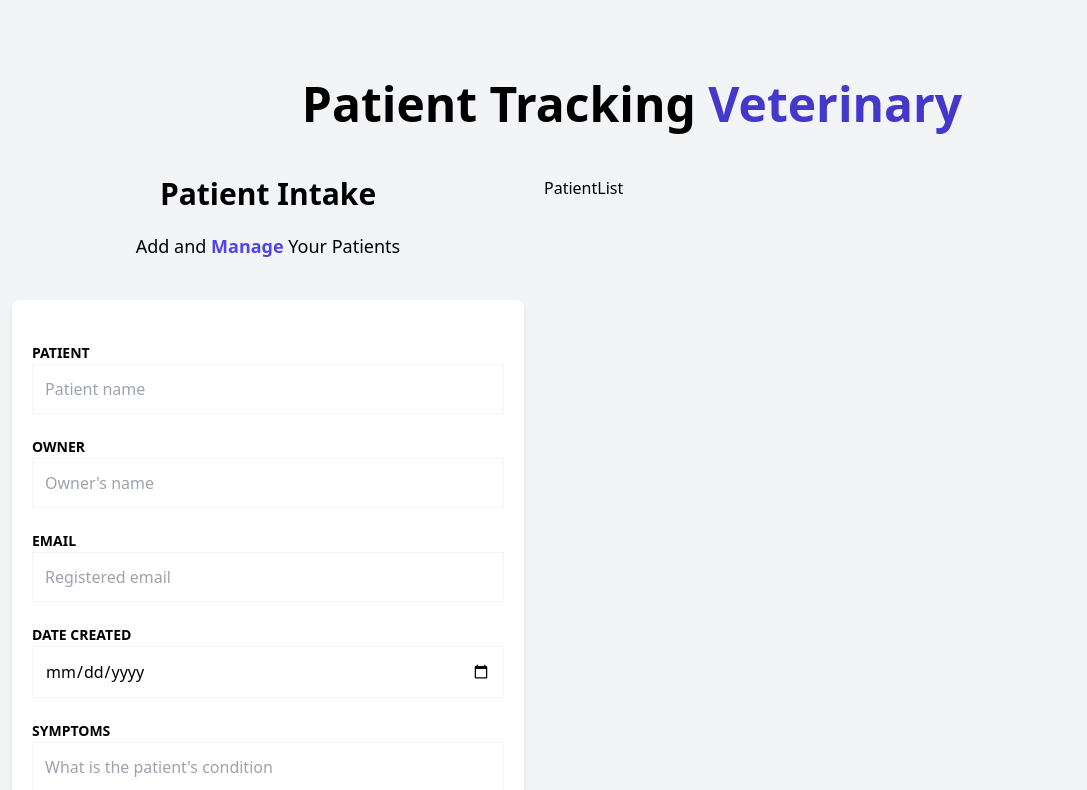
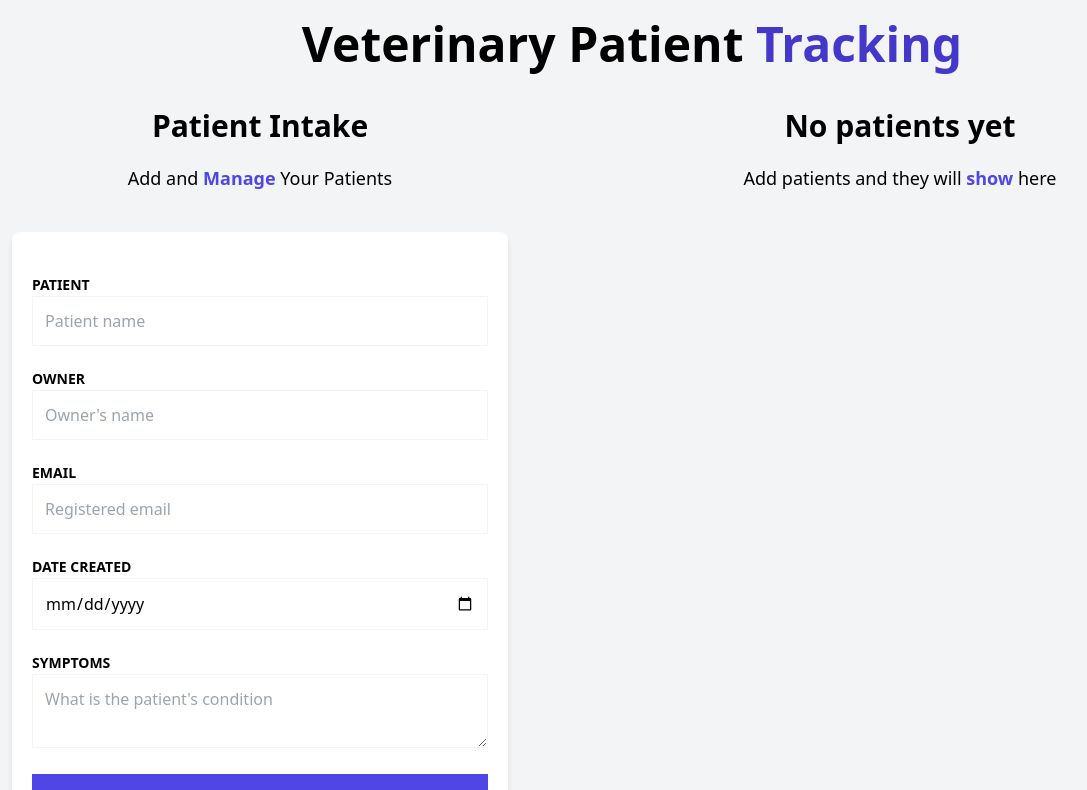
Before and after one commit to janr0599/administrador-de-pacientes-zustand, a React (Vite) app: page / in a window 1280 px wide. Shown: the top 790 px of the page, without its empty margins (8-1095 px from the left). Built offline with nearby package versions, Linux system fonts and the light colour scheme.

Commit message:
added client list, client details and clientdetailsitem components

```diff
--- a/package.json
+++ b/package.json
@@ -12,12 +12,15 @@
   "dependencies": {
     "react": "^18.3.1",
     "react-dom": "^18.3.1",
-    "react-hook-form": "^7.53.0"
+    "react-hook-form": "^7.53.0",
+    "uuid": "^10.0.0",
+    "zustand": "^5.0.0-rc.2"
   },
   "devDependencies": {
     "@eslint/js": "^9.9.0",
     "@types/react": "^18.3.3",
     "@types/react-dom": "^18.3.0",
+    "@types/uuid": "^10.0.0",
     "@vitejs/plugin-react-swc": "^3.5.0",
     "autoprefixer": "^10.4.20",
     "eslint": "^9.9.0",
--- a/src/App.tsx
+++ b/src/App.tsx
@@ -4,13 +4,13 @@ import PatientList from "./components/PatientList";
 function App() {
   return (
     <>
-      <div className="container mx-auto mt-20">
+      <div className="container mx-auto mt-5">
         <h1 className="font-black text-5xl text-center md:w-2/3 md:mx-auto">
-          Patient Tracking {""}
-          <span className="text-indigo-700">Veterinary</span>
+          Veterinary Patient {""}
+          <span className="text-indigo-700">Tracking</span>
         </h1>
 
-        <div className="mt-12 md:flex">
+        <div className="mt-10 md:flex">
           <PatientForm />
           <PatientList />
         </div>
--- /dev/null
+++ b/src/components/PatientDetailItem.tsx
@@ -0,0 +1,15 @@
+type PatientDetailItemProps = {
+  label: string;
+  data: string;
+};
+
+function PatientDetailItem({ label, data }: PatientDetailItemProps) {
+  return (
+    <p className="font-bold mb-3 text-gray-700 uppercase">
+      {label}: {""}
+      <span className="font-normal normal-case">{data}</span>
+    </p>
+  );
+}
+
+export default PatientDetailItem;
--- /dev/null
+++ b/src/components/PatientDetails.tsx
@@ -0,0 +1,24 @@
+import { Patient } from "../types";
+import PatientDetailItem from "./PatientDetailItem";
+
+type PatientDetailsProps = {
+  patient: Patient;
+};
+
+function PatienttDetails({ patient }: PatientDetailsProps) {
+  return (
+    <div className="bg-white shadow-md rounded-lg py-5 px-5 my-5">
+      <PatientDetailItem label={"id"} data={patient.id} />
+      <PatientDetailItem label={"name"} data={patient.name} />
+      <PatientDetailItem label={"owner"} data={patient.owner} />
+      <PatientDetailItem label={"email"} data={patient.email} />
+      <PatientDetailItem
+        label={"date registered"}
+        data={patient.date.toString()}
+      />
+      <PatientDetailItem label={"symptoms"} data={patient.symptoms} />
+    </div>
+  );
+}
+
+export default PatienttDetails;
--- a/src/components/PatientForm.tsx
+++ b/src/components/PatientForm.tsx
@@ -1,19 +1,19 @@
 import { useForm } from "react-hook-form";
 import Error from "./Error";
+import { DraftPatient } from "../types";
+import { usePatientStore } from "../store";
 
 function PatientForm() {
+  const { addPatient } = usePatientStore();
+
   const {
     register,
     handleSubmit,
     formState: { errors },
-  } = useForm();
+  } = useForm<DraftPatient>();
 
-  const registerPatient = () => {
-    console.log("New patient");
-  };
-
-  const removeWhiteSpaces = (value: String) => {
-    value.trim();
+  const registerPatient = (data: DraftPatient) => {
+    addPatient(data);
   };
 
   return (
@@ -45,26 +45,24 @@ function PatientForm() {
             })}
           />
 
-          {errors.name && <Error>{errors.name.message as String}</Error>}
+          {errors.name && <Error>{errors.name.message}</Error>}
         </div>
 
         <div className="mb-5">
-          <label htmlFor="caretaker" className="text-sm uppercase font-bold">
+          <label htmlFor="owner" className="text-sm uppercase font-bold">
             Owner
           </label>
           <input
-            id="caretaker"
+            id="owner"
             className="w-full p-3  border border-gray-100"
             type="text"
             placeholder="Owner's name"
-            {...register("caretaker", {
+            {...register("owner", {
               required: "Owner's name is required",
             })}
           />
 
-          {errors.caretaker && (
-            <Error>{errors.caretaker.message as String}</Error>
-          )}
+          {errors.owner && <Error>{errors.owner.message}</Error>}
         </div>
 
         <div className="mb-5">
@@ -84,8 +82,7 @@ function PatientForm() {
               },
             })}
           />
-          {errors.email && <Error>{errors.email.message as string}</Error>}
-          {errors.pattern && <Error>{errors.pattern.message as string}</Error>}
+          {errors.email && <Error>{errors.email.message}</Error>}
         </div>
 
         <div className="mb-5">
@@ -97,11 +94,11 @@ function PatientForm() {
             className="w-full p-3  border border-gray-100"
             type="date"
             {...register("date", {
-              required: "Registered date is required",
+              required: "Date created is required",
             })}
           />
 
-          {errors.date && <Error>{errors.date.message as String}</Error>}
+          {errors.date && <Error>{errors.date.message}</Error>}
         </div>
 
         <div className="mb-5">
@@ -117,9 +114,7 @@ function PatientForm() {
             })}
           />
 
-          {errors.symptoms && (
-            <Error>{errors.symptoms.message as String}</Error>
-          )}
+          {errors.symptoms && <Error>{errors.symptoms.message}</Error>}
         </div>
 
         <input
--- a/src/components/PatientList.tsx
+++ b/src/components/PatientList.tsx
@@ -1,5 +1,39 @@
+import { usePatientStore } from "../store";
+import PatientDetails from "./PatientDetails";
+
 function PatientList() {
-  return <div>PatientList</div>;
+  const { patients } = usePatientStore();
+
+  console.log(patients);
+
+  return (
+    <div className="md:w-1/2 lg:w-3/5 md:h-screen overflow-y-scroll">
+      {patients.length ? (
+        <>
+          <h2 className="font-black text-3xl text-center">Patient List</h2>
+
+          <p className="text-lg mt-5 text-center mb-10">
+            Track and {""}
+            <span className="text-indigo-600 font-bold">edit {""}</span>
+            Your Patients
+          </p>
+          {patients.map((patient) => (
+            <PatientDetails key={patient.id} patient={patient} />
+          ))}
+        </>
+      ) : (
+        <>
+          <h2 className="font-black text-3xl text-center">No patients yet</h2>
+
+          <p className="text-lg mt-5 text-center mb-10">
+            Add patients and they will {""}
+            <span className="text-indigo-600 font-bold">show {""}</span>
+            here
+          </p>
+        </>
+      )}
+    </div>
+  );
 }
 
 export default PatientList;
--- /dev/null
+++ b/src/store.ts
@@ -0,0 +1,26 @@
+import { create } from "zustand";
+import { DraftPatient, Patient } from "./types";
+import { v4 as uuidv4 } from "uuid";
+
+type PatientState = {
+  patients: Patient[];
+  addPatient: (data: DraftPatient) => void;
+};
+
+const createPatient = (data: DraftPatient): Patient => {
+  return {
+    ...data,
+    id: uuidv4(),
+  };
+};
+
+export const usePatientStore = create<PatientState>((set) => ({
+  patients: [],
+  addPatient: (data) => {
+    const patient = createPatient(data);
+
+    set((state) => ({
+      patients: [...state.patients, patient],
+    }));
+  },
+}));
--- /dev/null
+++ b/src/types/index.ts
@@ -0,0 +1,10 @@
+export type Patient = {
+  name: string;
+  owner: string;
+  email: string;
+  date: Date;
+  symptoms: string;
+  id: string;
+};
+
+export type DraftPatient = Omit<Patient, "id">;
```
Also changed, not shown: 1 other file (tests, documents, lock files or other folders).
